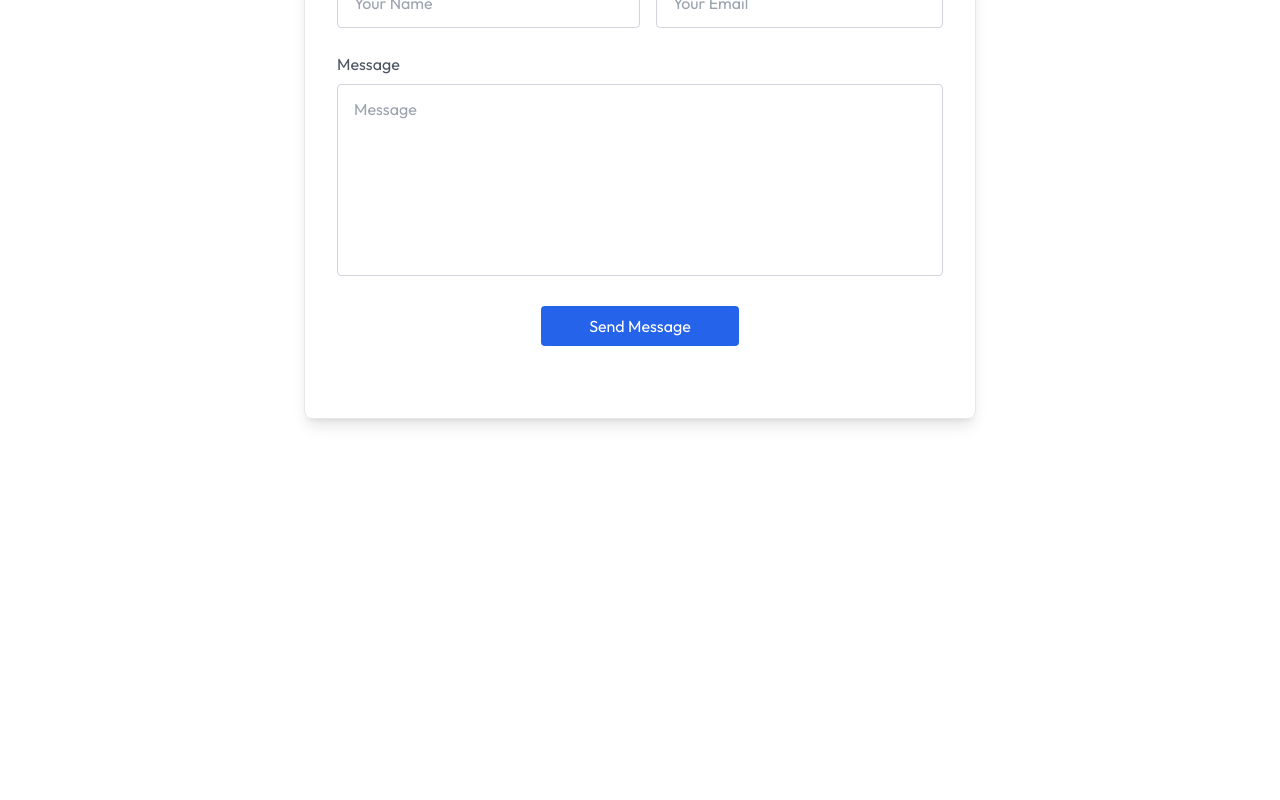
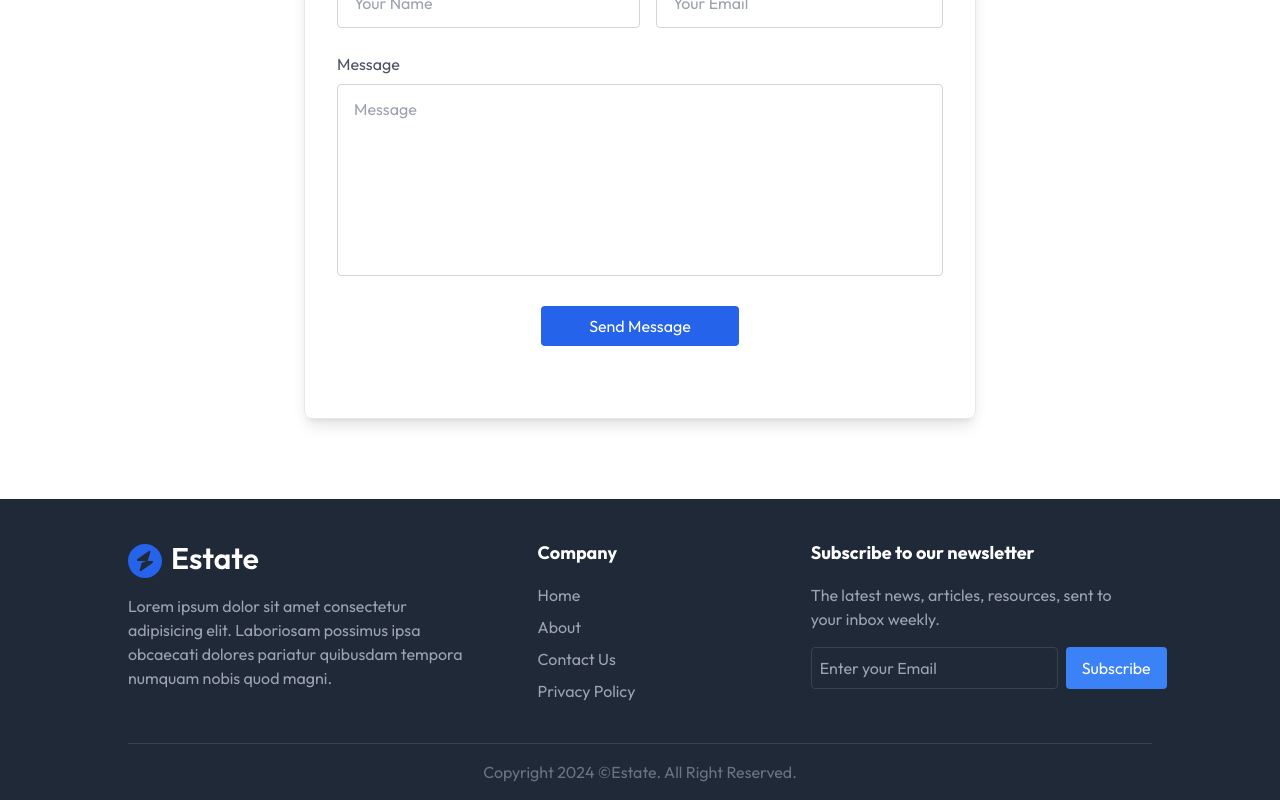
Before and after one commit to ashish10adhikari/Practice-React-Website, a React (Vite) app: page / in a window 1280 px wide. Shown: the part 3737-4537 px from the top of the page. Before the commit the page ends 4236 px from the top, so only its background shows below. Built offline with nearby package versions, Linux system fonts and the light colour scheme.

Commit message:
footer completed

```diff
--- a/src/App.jsx
+++ b/src/App.jsx
@@ -6,6 +6,7 @@
 import Contact from "./components/Contact";
 import { ToastContainer} from "react-toastify";
 import "react-toastify/dist/ReactToastify.css";
+import Footer from "./components/Footer";
 
 const App = () => {
   return (
@@ -16,6 +17,7 @@
       <Projects />
       <Testimonials />
       <Contact />
+      <Footer />
     </div>
   );
 };
--- a/src/components/Footer.jsx
+++ b/src/components/Footer.jsx
@@ -1,9 +1,61 @@
-import React from 'react'
+import React from "react";
+import { assets } from "../assets/assets";
 
 const Footer = () => {
   return (
-    <div>Footer</div>
-  )
-}
+    <div
+      className="bg-gray-800 pt-10 px-4 md:px-20 lg:px-32 w-full overflow-hidden"
+      id="Footer"
+    >
+      <div className="container mx-auto flex flex-col md:flex-row justify-between items-start">
+        <div className="w-full md:w-1/3 mb-8 md:mb-0">
+          <img src={assets.logo_dark} alt="" />
+          <p className="text-gray-400 mt-4">
+            Lorem ipsum dolor sit amet consectetur adipisicing elit. Laboriosam
+            possimus ipsa obcaecati dolores pariatur quibusdam tempora numquam
+            nobis quod magni.
+          </p>
+        </div>
+        <div className="w-full md:w-1/5 mb-8 md:mb-0">
+          <h3 className="text-white text-lg font-bold mb-4">Company</h3>
+          <ul className="flex flex-col gap-2 text-gray-400">
+            <a href="#Header" className="hover:text-white">
+              Home
+            </a>
+            <a href="#About" className="hover:text-white">
+              About
+            </a>
+            <a href="#Contact" className="hover:text-white">
+              Contact Us
+            </a>
+            <a href="#" className="hover:text-white">
+              Privacy Policy
+            </a>
+          </ul>
+        </div>
+        <div className="w-full md:w-1/3">
+          <h3 className="text-white text-lg font-bold mb-4">
+            Subscribe to our newsletter
+          </h3>
+          <p className="text-gray-400 mb-4 max-w-80">
+            The latest news, articles, resources, sent to your inbox weekly.
+          </p>
+          <div className="flex gap-2">
+            <input
+              type="email"
+              placeholder="Enter your Email"
+              className="p-2 rounded bg-gray-800 text-gray-400 border border-gray-700 focus:outline-none w-full md:w-auto"
+            />
+            <button className="bg-blue-500 text-white py-2 px-4 rounded">
+              Subscribe</button>
+          </div>
+        </div>
+      </div>
+      <div className="border-t border-gray-700 text-center text-gray-500 py-4 mt-10">
+        Copyright 2024 &#169;Estate. All Right Reserved.
+      </div>
+    </div>
+  );
+};
 
-export default Footer
+export default Footer;
```
